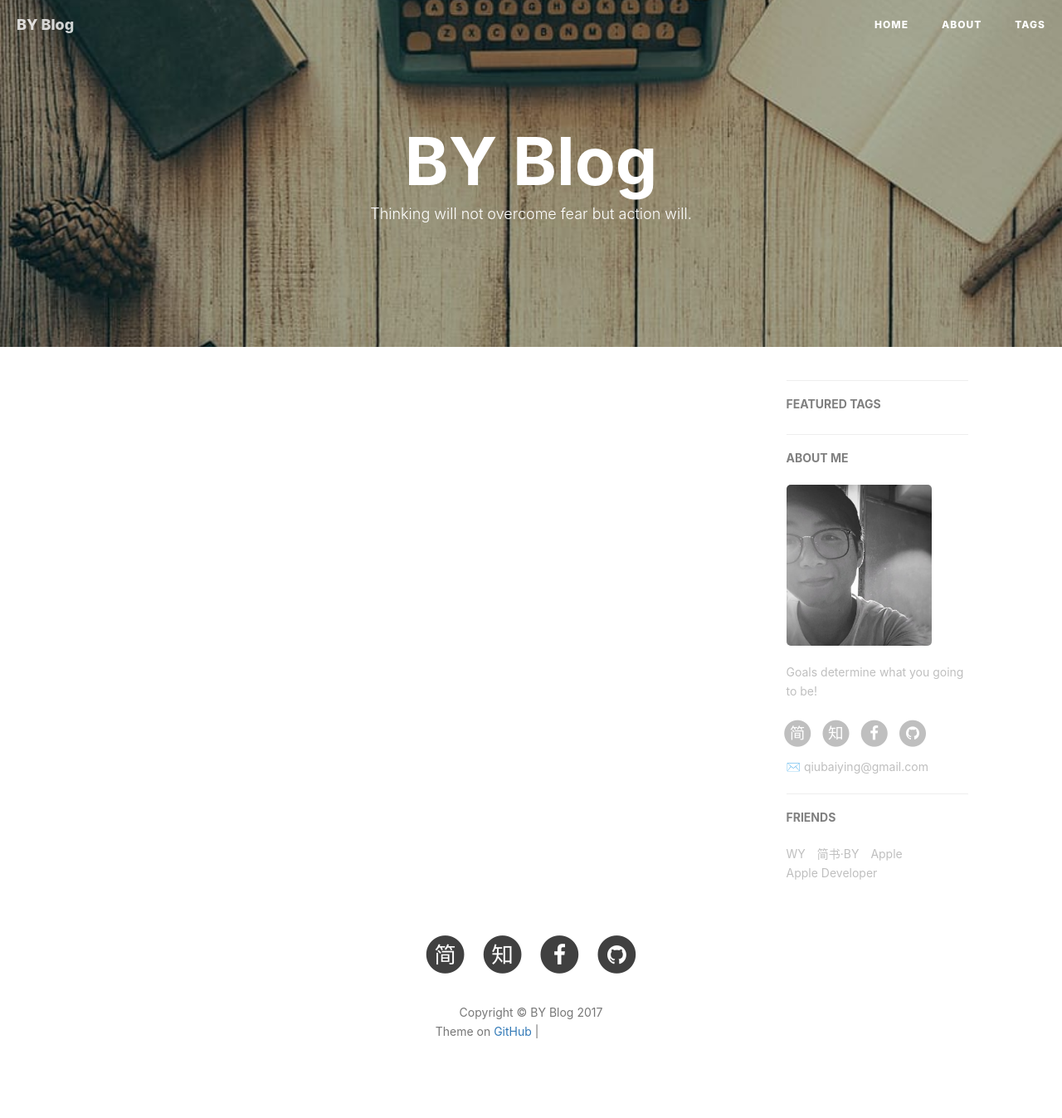
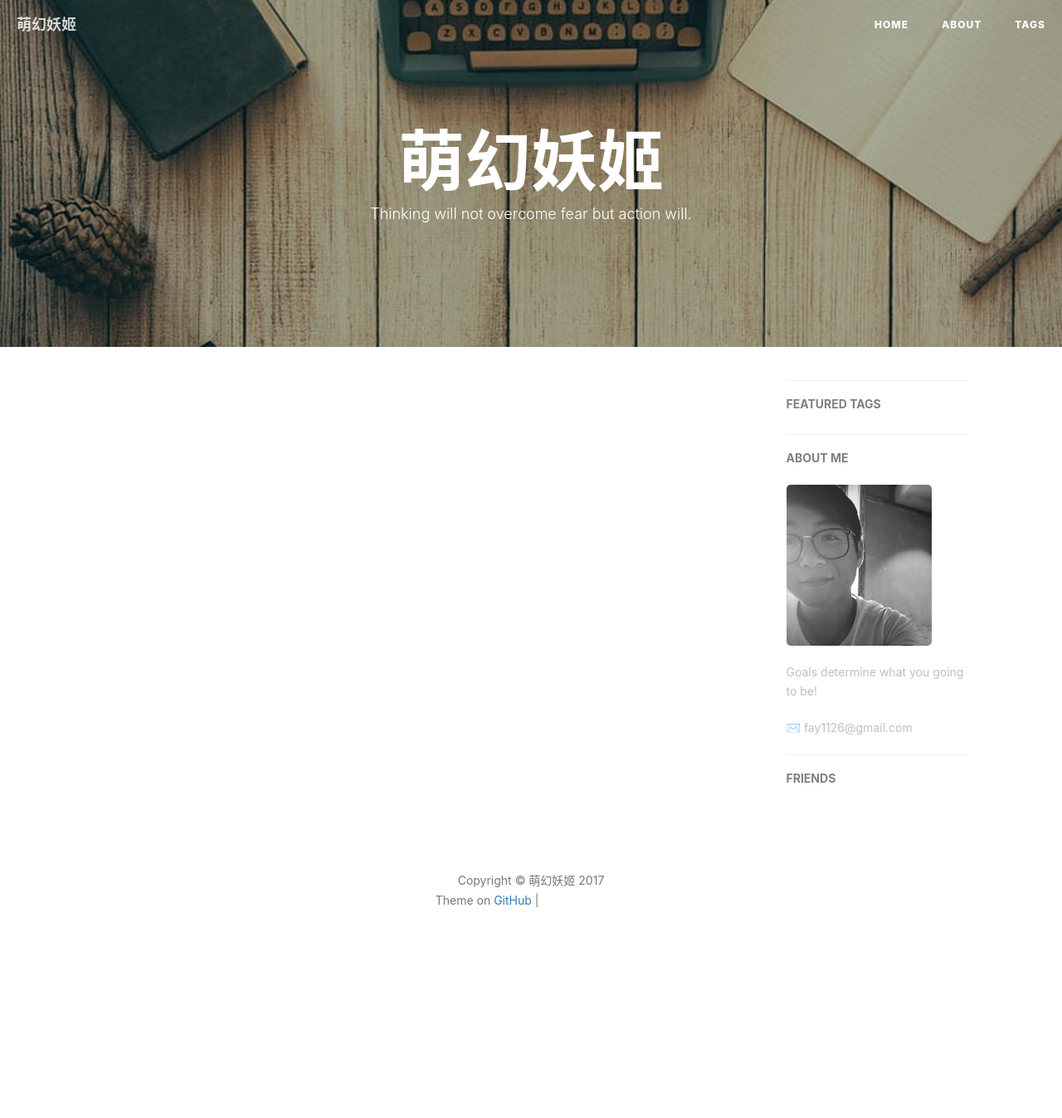
Before and after one commit to HFfay/hffay.github.io, a Jekyll site: the page built from index.html, in a window 1280 px wide. Shown: the whole page at 83% size. Built offline with Jekyll 4.4.1, drawn with Linux system fonts in a browser that asks for light colours; nearby versions of some CDN libraries; the list of posts is cut into pages by our own code; comment, search, counter and statistics services are not loaded; after the commit the page ends 1189 px from its top, so only the background shows below that; some of the changed lines change nothing that is shown; grey boxes are pictures that could not be loaded.

Commit message:
更新配置
稍微修改一下

```diff
--- a/_config.yml
+++ b/_config.yml
@@ -1,13 +1,13 @@
 # Site settings
-title: BY Blog
-SEOTitle: 柏荧的博客 | BY Blog
+title: 萌幻妖姬
+SEOTitle: 萌幻妖姬的博客
 header-img: img/post-bg-desk.jpg
-email: qiubaiying@gmail.com
+email: fay1126@gmail.com
 description: "Every failure is leading towards success."
 keyword: "BY, BY Blog, 柏荧的博客, qiubaiying, 邱柏荧, iOS, Apple, iPhone"
-url: "http://qiubaiying.github.io"          # your host, for absolute URL
+url: "http://fay1126.github.io"          # your host, for absolute URL
 baseurl: ""      # for example, '/blog' if your blog hosted on 'host/blog'
-github_repo: "https://github.com/qiubaiying/qiubaiying.github.io.git" # you code repository
+github_repo: "https://github.com/HFfay/hffay.github.io.git" # you code repository
 
 # Sidebar settings
 sidebar: true                           # whether or not using Sidebar.
@@ -19,10 +19,10 @@ sidebar-avatar: /img/about-BY-gentle.jpg      # use absolute URL, seeing it's us
 # SNS settings
 RSS: false
 # weibo_username:     qiubaiying
-zhihu_username:     qiubaiying
-github_username:    qiubaiying
-facebook_username:  baiying.qiu.7
-jianshu_username:   e71990ada2fd
+#zhihu_username:     qiubaiying
+#github_username:    qiubaiying
+#facebook_username:  baiying.qiu.7
+#jianshu_username:   e71990ada2fd
 #twitter_username:   qiubaiying
 
 
@@ -56,7 +56,7 @@ kramdown:
 
 # 评论系统
 # Disqus settings（https://disqus.com/）
-disqus_username: qiubaiying
+#disqus_username: qiubaiying
 
 # 多说 将于2017年6月1日正式关停服务，建议使用 Disqus（http://dev.duoshuo.com/threads/58d1169ae293b89a20c57241）
 # Duoshuo settings
@@ -69,10 +69,10 @@ disqus_username: qiubaiying
 
 # Analytics settings
 # Baidu Analytics
-ba_track_id: b50bf2b12b5338a1845e33832976fd68
+#ba_track_id: b50bf2b12b5338a1845e33832976fd68
 
 # Google Analytics
-ga_track_id: 'UA-90855596-1'            # Format: UA-xxxxxx-xx
+ga_track_id: 'UA-109709006-1'            # Format: UA-xxxxxx-xx
 ga_domain: auto
 
 
@@ -93,17 +93,17 @@ service-worker: true
 
 # Friends
 friends: [
-    {
-        title: "WY",
-        href: "http://zhengwuyang.com"
-    },{
-        title: "简书·BY",
-        href: "http://www.jianshu.com/u/e71990ada2fd"
-    },{
-        title: "Apple",
-        href: "https://apple.com"
-    },{
-        title: "Apple Developer",
-        href: "https://developer.apple.com/"
-    }
+#    {
+#        title: "WY",
+#        href: "http://zhengwuyang.com"
+#    },{
+#        title: "简书·BY",
+#        href: "http://www.jianshu.com/u/e71990ada2fd"
+#    },{
+#        title: "Apple",
+#        href: "https://apple.com"
+#    },{
+#        title: "Apple Developer",
+#        href: "https://developer.apple.com/"
+#    }
 ]
```
